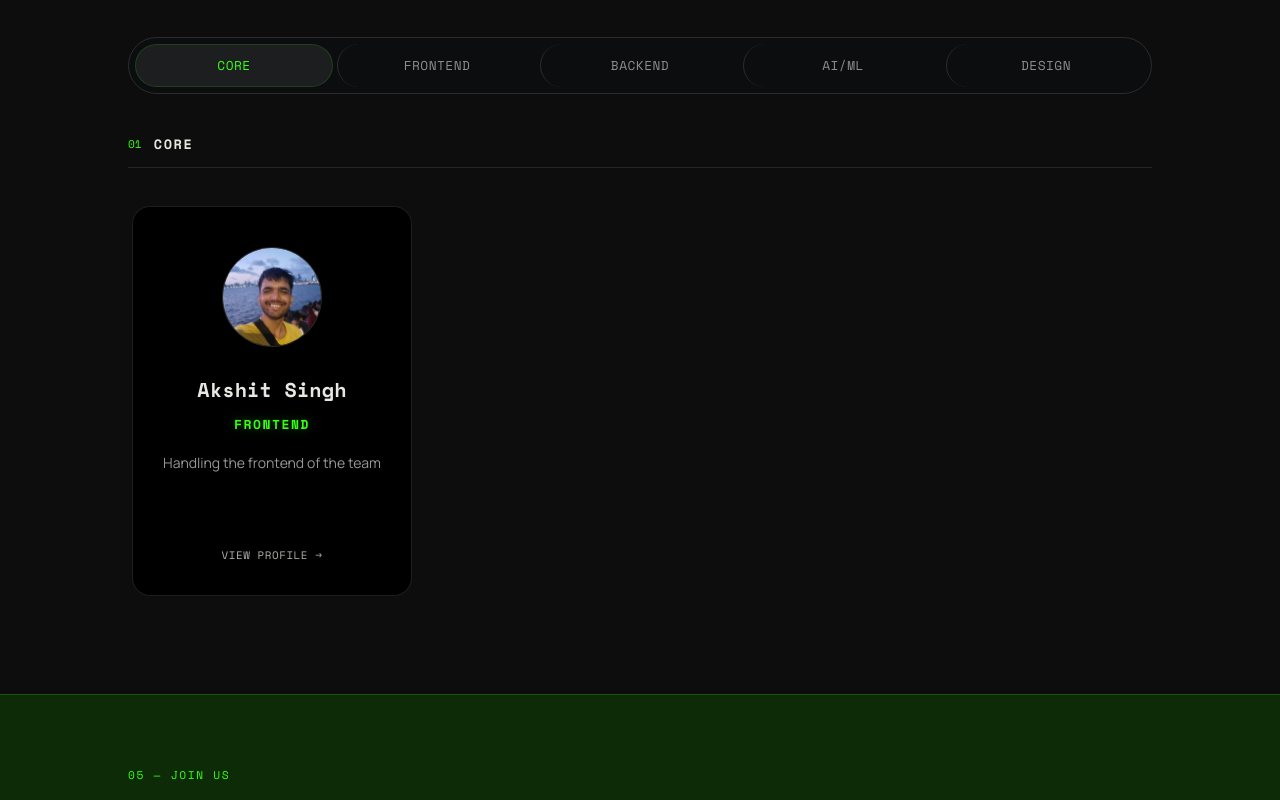
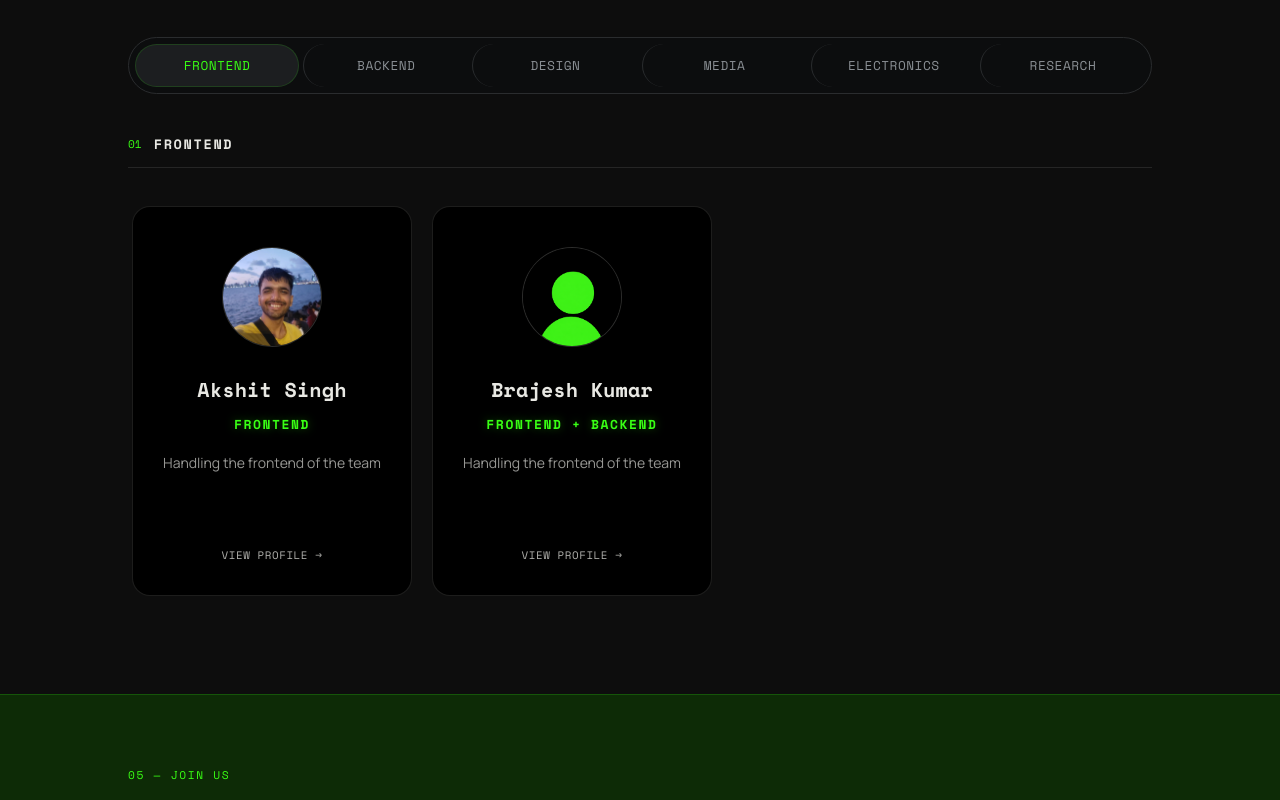
Before and after one commit to akshitsingh13/axe_web, a React (Vite) app: page / in a window 1280 px wide. Both pictures are taken after a click on the button 272 px from the left and 4892 px from the top of the page. Shown: the part 4492-5292 px from the top of the page. Built offline with nearby package versions, Linux system fonts and the light colour scheme.

Commit message:
Fixed team sectio(Fix 1)

```diff
--- a/src/components/ContactUs/ContactUs.jsx
+++ b/src/components/ContactUs/ContactUs.jsx
@@ -99,21 +99,19 @@ const ContactUs = () => {
           <div className="info-block">
             <div className="info-label">Email</div>
 
-            <div className="info-value">team.axe@college.edu</div>
+            <div className="info-value">axe.nextgen@gmail.com</div>
           </div>
 
-          <div className="info-block">
+          {/* <div className="info-block">
             <div className="info-label">Phone</div>
 
             <div className="info-value">+91 00000 00000</div>
-          </div>
+          </div> */}
 
           <div className="info-block">
             <div className="info-label">College</div>
 
-            <div className="info-value">
-              Your College Name, Department of Engineering
-            </div>
+            <div className="info-value">ADYPU SOE</div>
           </div>
         </div>
 
--- a/src/components/JoinTeam/JoinTeam.jsx
+++ b/src/components/JoinTeam/JoinTeam.jsx
@@ -15,11 +15,10 @@ const JoinTeam = () => {
       stagger: 0.11,
     },
   );
-  const scrollToContact = () => {
-    document.getElementById("contact")?.scrollIntoView({
-      behavior: "smooth",
-      block: "start",
-    });
+  const JOIN_FORM_URL = "https://forms.gle/AU97LN2aXyb6mFCb7";
+
+  const goToJoinForm = () => {
+    window.open(JOIN_FORM_URL, "_blank", "noopener,noreferrer");
   };
 
   return (
@@ -45,7 +44,7 @@ const JoinTeam = () => {
           </p>
         </div>
 
-        <button type="button" className="join-button" onClick={scrollToContact}>
+        <button type="button" className="join-button" onClick={goToJoinForm}>
           Join The Team →
         </button>
       </div>
--- a/src/components/TeamMembers/TeamMembers.jsx
+++ b/src/components/TeamMembers/TeamMembers.jsx
@@ -81,9 +81,11 @@ const TeamMembers = () => {
                   <div className="team-member-info">
                     <h4>{member.name}</h4>
 
-                    <span>{member.role}</span>
+                    {member.role && <span>{member.role}</span>}
 
-                    <p>{member.shortDescription}</p>
+                    {member.shortDescription && (
+                      <p>{member.shortDescription}</p>
+                    )}
 
                     <div className="team-member-open">View Profile →</div>
                   </div>
--- a/src/components/TeamMembers/Teammembermodal.css
+++ b/src/components/TeamMembers/Teammembermodal.css
@@ -19,6 +19,11 @@
   transition:
     opacity 0.3s ease,
     background 0.3s ease;
+}
+
+.member-modal-backdrop.is-entering {
+  background: rgba(0, 0, 0, 0);
+  opacity: 0;
 }
 
 .member-modal-backdrop.is-open {
@@ -207,7 +212,7 @@
 
 .member-modal-content {
   display: grid;
-  grid-template-columns: 2fr 1fr 1fr;
+  grid-template-columns: repeat(auto-fit, minmax(200px, 1fr));
 }
 
 .member-modal-section {
--- a/src/components/TeamMembers/Teammembermodal.jsx
+++ b/src/components/TeamMembers/Teammembermodal.jsx
@@ -24,10 +24,12 @@ const SOCIAL_ICONS = {
 const CLOSE_ANIMATION_MS = 300;
 
 const Teammembermodal = ({ member, onClose }) => {
+  const [isOpen, setIsOpen] = useState(false);
   const [isClosing, setIsClosing] = useState(false);
 
   const closingRef = useRef(false);
   const closeTimerRef = useRef(null);
+  const openFrameRef = useRef(null);
 
   const handleClose = useCallback(() => {
     if (closingRef.current) {
@@ -36,6 +38,7 @@ const Teammembermodal = ({ member, onClose }) => {
 
     closingRef.current = true;
     setIsClosing(true);
+    setIsOpen(false);
 
     closeTimerRef.current = window.setTimeout(() => {
       onClose();
@@ -43,6 +46,13 @@ const Teammembermodal = ({ member, onClose }) => {
   }, [onClose]);
 
   useEffect(() => {
+    // Mount in the "closed" (flipped) state first, then flip open on the
+    // next frame so the transition from rotateY(90deg) -> rotateY(0deg)
+    // actually plays instead of snapping straight to open.
+    openFrameRef.current = window.requestAnimationFrame(() => {
+      setIsOpen(true);
+    });
+
     const handleKeyDown = (event) => {
       if (event.key === "Escape") {
         handleClose();
@@ -56,6 +66,10 @@ const Teammembermodal = ({ member, onClose }) => {
 
       if (closeTimerRef.current !== null) {
         window.clearTimeout(closeTimerRef.current);
+      }
+
+      if (openFrameRef.current !== null) {
+        window.cancelAnimationFrame(openFrameRef.current);
       }
     };
   }, [handleClose]);
@@ -71,7 +85,7 @@ const Teammembermodal = ({ member, onClose }) => {
   return (
     <div
       className={`member-modal-backdrop ${
-        isClosing ? "is-closing" : "is-open"
+        isClosing ? "is-closing" : isOpen ? "is-open" : "is-entering"
       }`}
       onMouseDown={(event) => {
         if (event.target === event.currentTarget) {
@@ -108,9 +122,11 @@ const Teammembermodal = ({ member, onClose }) => {
 
               <h2 id="member-modal-name">{member.name}</h2>
 
+              {member.role && (
                 <div className="member-modal-role">{member.role}</div>
+              )}
 
-              <p>{member.longDescription}</p>
+              {member.longDescription && <p>{member.longDescription}</p>}
 
               {member.resumePath && (
                 <div className="member-resume-actions">
@@ -137,6 +153,7 @@ const Teammembermodal = ({ member, onClose }) => {
           </div>
 
           <div className="member-modal-content">
+            {member.contributions && member.contributions.length > 0 && (
               <div className="member-modal-section">
                 <h3>Contributions</h3>
 
@@ -149,7 +166,9 @@ const Teammembermodal = ({ member, onClose }) => {
                   ))}
                 </ul>
               </div>
+            )}
 
+            {member.workLinks && member.workLinks.length > 0 && (
               <div className="member-modal-section">
                 <h3>Work</h3>
 
@@ -167,7 +186,9 @@ const Teammembermodal = ({ member, onClose }) => {
                   ))}
                 </div>
               </div>
+            )}
 
+            {member.social && member.social.length > 0 && (
               <div className="member-modal-section">
                 <h3>Connect</h3>
 
@@ -189,6 +210,7 @@ const Teammembermodal = ({ member, onClose }) => {
                   })}
                 </div>
               </div>
+            )}
           </div>
         </div>
       </div>
--- a/src/data/projectData.js
+++ b/src/data/projectData.js
@@ -11,7 +11,6 @@ const projects = [
       "One or two lines describing what this project does and the problem it solves.",
     tech: "HTML · Three JS · CSS",
     githubLink: "https://github.com/akshitsingh13/solar-system",
-    liveDemo: "https://akshitsingh13.github.io/solar-system/",
   },
   {
     id: "p-1",
--- a/src/data/teamDetail.js
+++ b/src/data/teamDetail.js
@@ -1,19 +1,265 @@
 // src/data/teamDetail.js
 import akshitPhoto from "../assets/teams/akshit-pfp.jpeg";
+import defaultPhoto from "../assets/teams/defaultPfp.png";
 
 import { publicAsset } from "../utils/assetPath.js";
 
 const teamDetail = [
   {
     id: "m-1",
-    team: ["02", "01"],
+    team: ["01"],
     name: "Akshit Singh",
     role: "Frontend",
     shortDescription: "Handling the frontend of the team",
     longDescription:
       "Akshit leads the frontend architecture for the team, turning designs into fast, accessible interfaces. He focuses on component reusability and keeping the codebase clean as the product scales.",
     photoPath: akshitPhoto,
-    resumePath: publicAsset("documents/AXE.pdf"),
+    // resumePath: publicAsset("documents/AXE.pdf"),
+    contributions: [
+      "Built the component library used across all team pages",
+      "Set up the CI pipeline for frontend deploys",
+      "Led the redesign of the team section, including this card system",
+    ],
+    workLinks: [
+      {
+        label: "Portfolio Website",
+        src: "https://github.com/akshitsingh13",
+      },
+      {
+        label: "Web-based OS project",
+        src: "https://github.com/akshitsingh13",
+      },
+    ],
+    social: [
+      {
+        type: "github",
+        icon: "gh",
+        src: "https://github.com/akshitsingh13",
+      },
+      {
+        type: "linkdin",
+        icon: "in",
+        src: "https://www.linkedin.com/in/akshitsingh13/",
+      },
+      {
+        type: "instagram",
+        icon: "ig",
+        src: "https://instagram.com/akshitsingh13",
+      },
+      {
+        type: "email",
+        icon: "@",
+        src: "e25b000931@adypu.edu.in",
+      },
+    ],
+  },
+
+  {
+    id: "m-2",
+    team: ["01", "02"],
+    name: "Brajesh Kumar",
+    role: "Frontend + Backend",
+    shortDescription: "Handling the frontend of the team",
+    longDescription:
+      "Akshit leads the frontend architecture for the team, turning designs into fast, accessible interfaces. He focuses on component reusability and keeping the codebase clean as the product scales.",
+    photoPath: defaultPhoto,
+    // resumePath: publicAsset("documents/AXE.pdf"),
+    contributions: [
+      "Built the component library used across all team pages",
+      "Set up the CI pipeline for frontend deploys",
+      "Led the redesign of the team section, including this card system",
+    ],
+    workLinks: [
+      {
+        label: "Portfolio Website",
+        src: "https://github.com/akshitsingh13",
+      },
+      {
+        label: "Web-based OS project",
+        src: "https://github.com/akshitsingh13",
+      },
+    ],
+    social: [
+      {
+        type: "github",
+        icon: "gh",
+        src: "https://github.com/akshitsingh13",
+      },
+      {
+        type: "linkdin",
+        icon: "in",
+        src: "https://www.linkedin.com/in/akshitsingh13/",
+      },
+      {
+        type: "instagram",
+        icon: "ig",
+        src: "https://instagram.com/akshitsingh13",
+      },
+      {
+        type: "email",
+        icon: "@",
+        src: "e25b000931@adypu.edu.in",
+      },
+    ],
+  },
+
+  {
+    id: "m-3",
+    team: ["02"],
+    name: "Aryan Sharma",
+    role: "Backend",
+    shortDescription: "Handling the frontend of the team",
+    longDescription:
+      "Akshit leads the frontend architecture for the team, turning designs into fast, accessible interfaces. He focuses on component reusability and keeping the codebase clean as the product scales.",
+    photoPath: defaultPhoto,
+    // resumePath: publicAsset("documents/AXE.pdf"),
+    contributions: [
+      "Built the component library used across all team pages",
+      "Set up the CI pipeline for frontend deploys",
+      "Led the redesign of the team section, including this card system",
+    ],
+    workLinks: [
+      {
+        label: "Portfolio Website",
+        src: "https://github.com/akshitsingh13",
+      },
+      {
+        label: "Web-based OS project",
+        src: "https://github.com/akshitsingh13",
+      },
+    ],
+    social: [
+      {
+        type: "github",
+        icon: "gh",
+        src: "https://github.com/akshitsingh13",
+      },
+      {
+        type: "linkdin",
+        icon: "in",
+        src: "https://www.linkedin.com/in/akshitsingh13/",
+      },
+      {
+        type: "instagram",
+        icon: "ig",
+        src: "https://instagram.com/akshitsingh13",
+      },
+      {
+        type: "email",
+        icon: "@",
+        src: "e25b000931@adypu.edu.in",
+      },
+    ],
+  },
+
+  {
+    id: "m-4",
+    team: ["03", "04"],
+    name: "Sneha Kumari",
+    role: "Design + Media",
+    shortDescription: "Handling the frontend of the team",
+    longDescription:
+      "Akshit leads the frontend architecture for the team, turning designs into fast, accessible interfaces. He focuses on component reusability and keeping the codebase clean as the product scales.",
+    photoPath: defaultPhoto,
+    // resumePath: publicAsset("documents/AXE.pdf"),
+    contributions: [
+      "Built the component library used across all team pages",
+      "Set up the CI pipeline for frontend deploys",
+      "Led the redesign of the team section, including this card system",
+    ],
+    workLinks: [
+      {
+        label: "Portfolio Website",
+        src: "https://github.com/akshitsingh13",
+      },
+      {
+        label: "Web-based OS project",
+        src: "https://github.com/akshitsingh13",
+      },
+    ],
+    social: [
+      {
+        type: "github",
+        icon: "gh",
+        src: "https://github.com/akshitsingh13",
+      },
+      {
+        type: "linkdin",
+        icon: "in",
+        src: "https://www.linkedin.com/in/akshitsingh13/",
+      },
+      {
+        type: "instagram",
+        icon: "ig",
+        src: "https://instagram.com/akshitsingh13",
+      },
+      {
+        type: "email",
+        icon: "@",
+        src: "e25b000931@adypu.edu.in",
+      },
+    ],
+  },
+
+  {
+    id: "m-5",
+    team: ["06"],
+    name: "Bhavya Mishra",
+    role: "Research",
+    shortDescription: "Handling the frontend of the team",
+    longDescription:
+      "Akshit leads the frontend architecture for the team, turning designs into fast, accessible interfaces. He focuses on component reusability and keeping the codebase clean as the product scales.",
+    photoPath: defaultPhoto,
+    // resumePath: publicAsset("documents/AXE.pdf"),
+    contributions: [
+      "Built the component library used across all team pages",
+      "Set up the CI pipeline for frontend deploys",
+      "Led the redesign of the team section, including this card system",
+    ],
+    workLinks: [
+      {
+        label: "Portfolio Website",
+        src: "https://github.com/akshitsingh13",
+      },
+      {
+        label: "Web-based OS project",
+        src: "https://github.com/akshitsingh13",
+      },
+    ],
+    social: [
+      {
+        type: "github",
+        icon: "gh",
+        src: "https://github.com/akshitsingh13",
+      },
+      {
+        type: "linkdin",
+        icon: "in",
+        src: "https://www.linkedin.com/in/akshitsingh13/",
+      },
+      {
+        type: "instagram",
+        icon: "ig",
+        src: "https://instagram.com/akshitsingh13",
+      },
+      {
+        type: "email",
+        icon: "@",
+        src: "e25b000931@adypu.edu.in",
+      },
+    ],
+  },
+
+  {
+    id: "m-6",
+    team: ["05"],
+    name: "Pragati Dubey",
+    role: "Electronics",
+    shortDescription: "Handling the frontend of the team",
+    longDescription:
+      "Akshit leads the frontend architecture for the team, turning designs into fast, accessible interfaces. He focuses on component reusability and keeping the codebase clean as the product scales.",
+    photoPath: defaultPhoto,
+    // resumePath: publicAsset("documents/AXE.pdf"),
     contributions: [
       "Built the component library used across all team pages",
       "Set up the CI pipeline for frontend deploys",
--- a/src/data/teamNames.js
+++ b/src/data/teamNames.js
@@ -3,23 +3,27 @@
 const teamNames = [
   {
     id: "01",
-    name: "CORE",
+    name: "FRONTEND",
   },
   {
     id: "02",
-    name: "FRONTEND",
+    name: "BACKEND",
   },
   {
     id: "03",
-    name: "BACKEND",
+    name: "DESIGN",
   },
   {
     id: "04",
-    name: "AI/ML",
+    name: "MEDIA",
   },
   {
     id: "05",
-    name: "DESIGN",
+    name: "ELECTRONICS",
+  },
+  {
+    id: "06",
+    name: "RESEARCH",
   },
 ];
 
```
Also changed, not shown: src/assets/teams/defaultPfp.png (added). Lines whose indentation alone changed are shown as unchanged.
